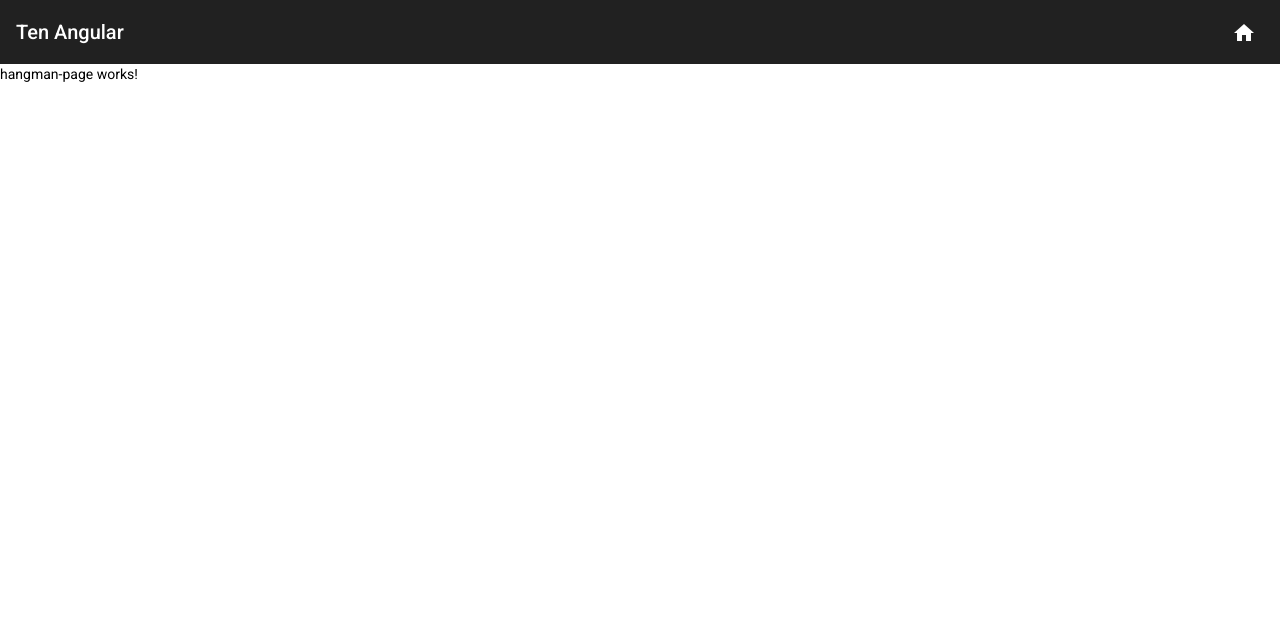
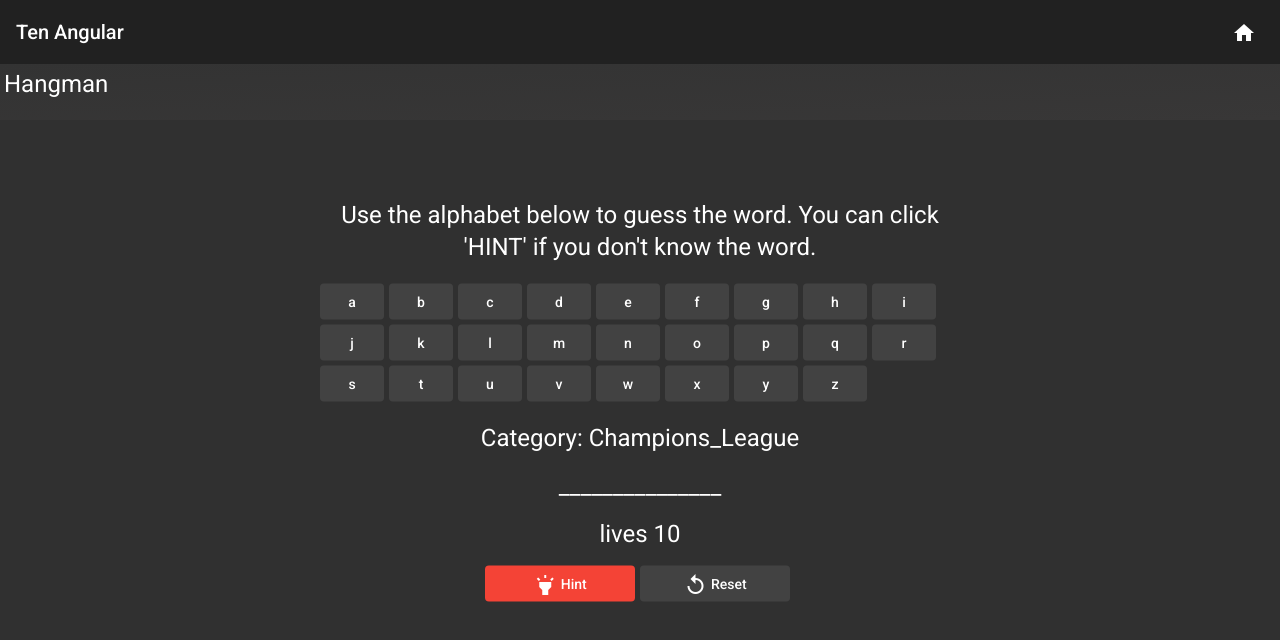
Before and after one commit to robertnitu02/TenAngularProjects, an Angular app in the folder TenAngular/: page /hangman in a window 1280 px wide. Shown: the top 640 px of the page. Built offline with nearby package versions, Linux system fonts and the light colour scheme.

Commit message:
Added alphabet buttons, texts and control buttons.

```diff
--- a/TenAngular/src/app/hangman-page/hangman-page.component.html
+++ b/TenAngular/src/app/hangman-page/hangman-page.component.html
@@ -1,3 +1,31 @@
 <div class="hangman-page">
-  <p>hangman-page works!</p>
+  <div class="hangman-page__header">
+    <h1>Hangman</h1>
+  </div>
+  <div class="hangman-page__content">
+    <h1>Use the alphabet below to guess the word. You can click 'HINT' if you don't know the word.</h1>
+    <div class="hangman-page__alphabet-buttons">
+      <div *ngFor="let letter of alphabet">
+        <div class="hangman-page__button-space">
+          <button (click)="checkWord(letter)" mat-flat-button>{{letter}}</button>
+        </div>
+      </div>
+    </div>
+    <div class="hangman-page__text-area">
+      <h1>Category: {{currentCategory}}</h1>
+      <h1>_______________</h1>
+      <h1>lives {{lives}}</h1>
+      <div *ngIf="wantHint" class="hangman-page__hint">
+        <h1>Hint: {{currentHint}}</h1>
+      </div>
+      <button class="hangman-page__control-buttons" color="warn" mat-flat-button>
+        <mat-icon>highlight</mat-icon>
+        Hint
+      </button>
+      <button (click)="setWord()" class="hangman-page__control-buttons" mat-flat-button>
+        <mat-icon>replay</mat-icon>
+        Reset
+      </button>
+    </div>
+  </div>
 </div>
--- a/TenAngular/src/app/hangman-page/hangman-page.component.scss
+++ b/TenAngular/src/app/hangman-page/hangman-page.component.scss
@@ -1,5 +1,47 @@
 @import "src/shared/constants/variables";
 
 .hangman-page {
+  &__header {
+    height: auto;
+    width: auto;
+    padding: 4px;
+    background: linear-gradient(to bottom right, $spacer-color1, $spacer-color2);
+  }
 
+  &__content {
+    position: absolute;
+    text-align: center;
+    top: 50%;
+    left: 50%;
+    transform: translate(-50%, -50%);
+  }
+
+  &__alphabet-buttons {
+    display: flex;
+    flex-wrap: wrap;
+  }
+
+  &__button-space {
+    margin-top: 5px;
+    margin-right: 5px;
+  }
+
+  &__text-area {
+    padding-top: 20px;
+  }
+
+  &__control-buttons {
+    margin-right: 5px;
+    width: 150px;
+  }
 }
+
+h1 {
+  color: $white-color;
+  margin-left: 11px;
+  margin-top: 2px;
+}
+
+body {
+  background-color: $grey-color;
+}
--- a/TenAngular/src/app/hangman-page/hangman-page.component.ts
+++ b/TenAngular/src/app/hangman-page/hangman-page.component.ts
@@ -1,15 +1,103 @@
-import { Component, OnInit } from '@angular/core';
+import { Component, OnInit, ViewEncapsulation } from '@angular/core';
+
+enum Categories {
+  Champions_League,
+  Films,
+  Cities,
+}
 
 @Component({
   selector: 'app-hangman-page',
   templateUrl: './hangman-page.component.html',
-  styleUrls: ['./hangman-page.component.scss']
+  styleUrls: ['./hangman-page.component.scss'],
+  encapsulation: ViewEncapsulation.None,
 })
 export class HangmanPageComponent implements OnInit {
+  words = [
+    ['PSG', 'Barcelona', 'Chelsea', 'Real Madrid', 'Liverpool'],
+    [
+      'Knowing',
+      'Going In Style',
+      'Pitch Perfect 3',
+      'The Way Back',
+      'Get A Job',
+    ],
+    ['Bucuresti', 'Madrid', 'Paris', 'Pula', 'Amsterdam'],
+  ];
+  hints = [
+    [
+      "Messi's new team (2022).",
+      'Team up with Camp Nou Stadium.',
+      'Ex Cristiano Ronaldo soul team.',
+      'Best team in England.',
+    ],
+    [
+      'SCI-FI 2009 with Nicolas Cage',
+      'Morgan Freeman with the Elderly Brigade',
+      'Anna Kendrick comedy movie.',
+      '',
+      '',
+    ],
+    [
+      'Capital of Romania',
+      'Capital of Spain',
+      'Capital of Paris',
+      'City of Croatia',
+      'Capital of Netherlands',
+    ],
+  ];
 
-  constructor() { }
+  alphabet = [
+    'a',
+    'b',
+    'c',
+    'd',
+    'e',
+    'f',
+    'g',
+    'h',
+    'i',
+    'j',
+    'k',
+    'l',
+    'm',
+    'n',
+    'o',
+    'p',
+    'q',
+    'r',
+    's',
+    't',
+    'u',
+    'v',
+    'w',
+    'x',
+    'y',
+    'z',
+  ];
+
+  lives = 10;
+  wantHint = false;
+
+  currentWord = '';
+  currentCategory = '';
+  currentHint = '';
+
+  constructor() {}
 
   ngOnInit(): void {
+    this.setWord();
   }
 
+  checkWord(letter: string) {}
+
+  setWord() {
+    let randomCategory = Math.floor(Math.random() * 3);
+    let randomNumber = Math.floor(Math.random() * 5);
+    this.currentWord = this.words[randomCategory][randomNumber];
+    this.currentHint = this.hints[randomCategory][randomNumber];
+    this.currentCategory = Categories[randomCategory];
+
+    this.lives = 10;
+  }
 }
--- a/TenAngular/src/app/home-page/home-page.component.html
+++ b/TenAngular/src/app/home-page/home-page.component.html
@@ -23,7 +23,7 @@
     </div>
     <div class="home-page__content-spacer">
       <div class="home-page__content-text">
-        <h1 class="home-page__text-fit">#2 - Hangman</h1>
+        <h1 class="home-page__text-fit">#2 - Hangman Project</h1>
       </div>
     </div>
     <div class="home-page__photo3 home-page__paralllax">
--- a/TenAngular/src/app/tic-tac-toe-page/tic-tac-toe-page.component.ts
+++ b/TenAngular/src/app/tic-tac-toe-page/tic-tac-toe-page.component.ts
@@ -23,6 +23,7 @@ export class TicTacToePageComponent implements OnInit {
     [1, 4, 7],
     [2, 5, 8],
   ];
+
   board = ['', '', '', '', '', '', '', '', ''];
   lastWinPositions = [0, 0, 0];
 
```
